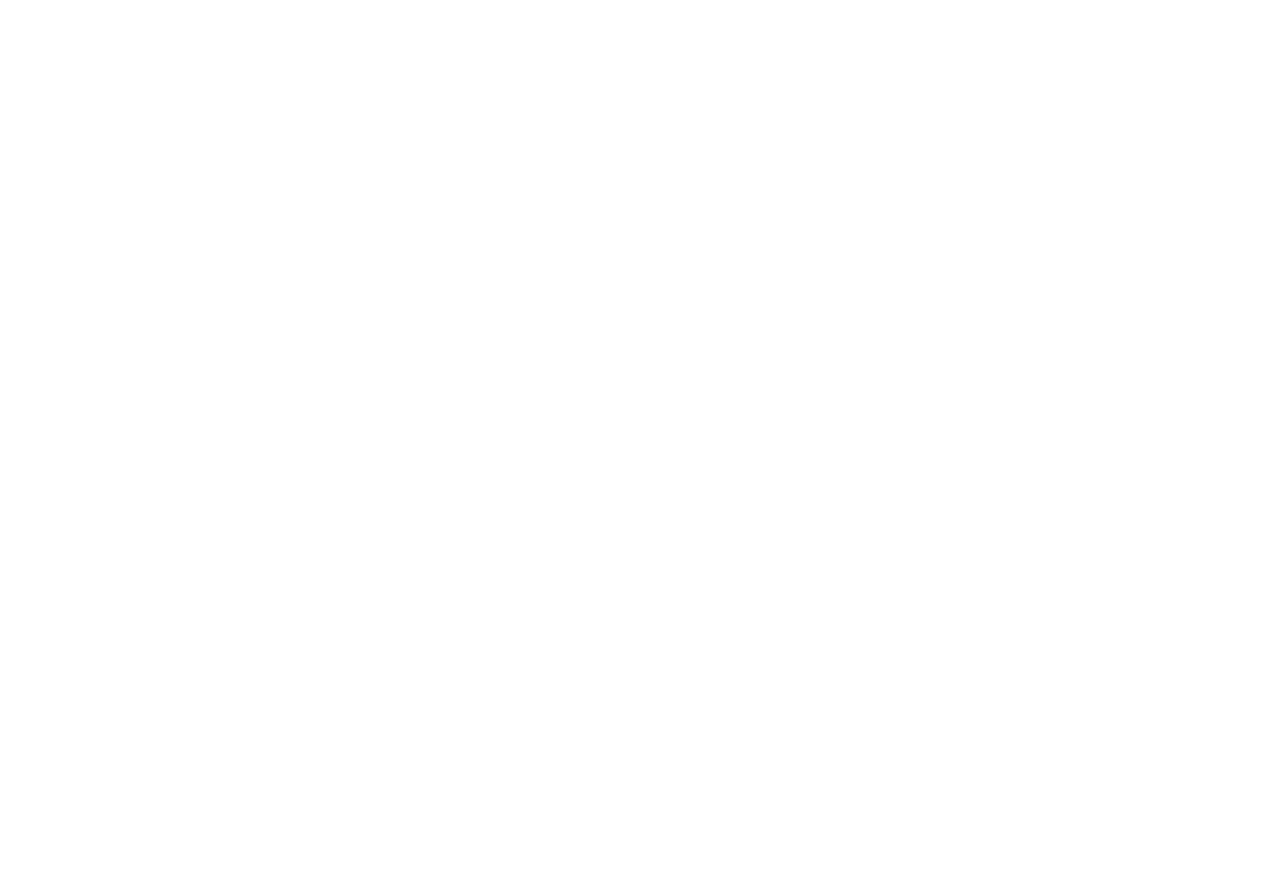
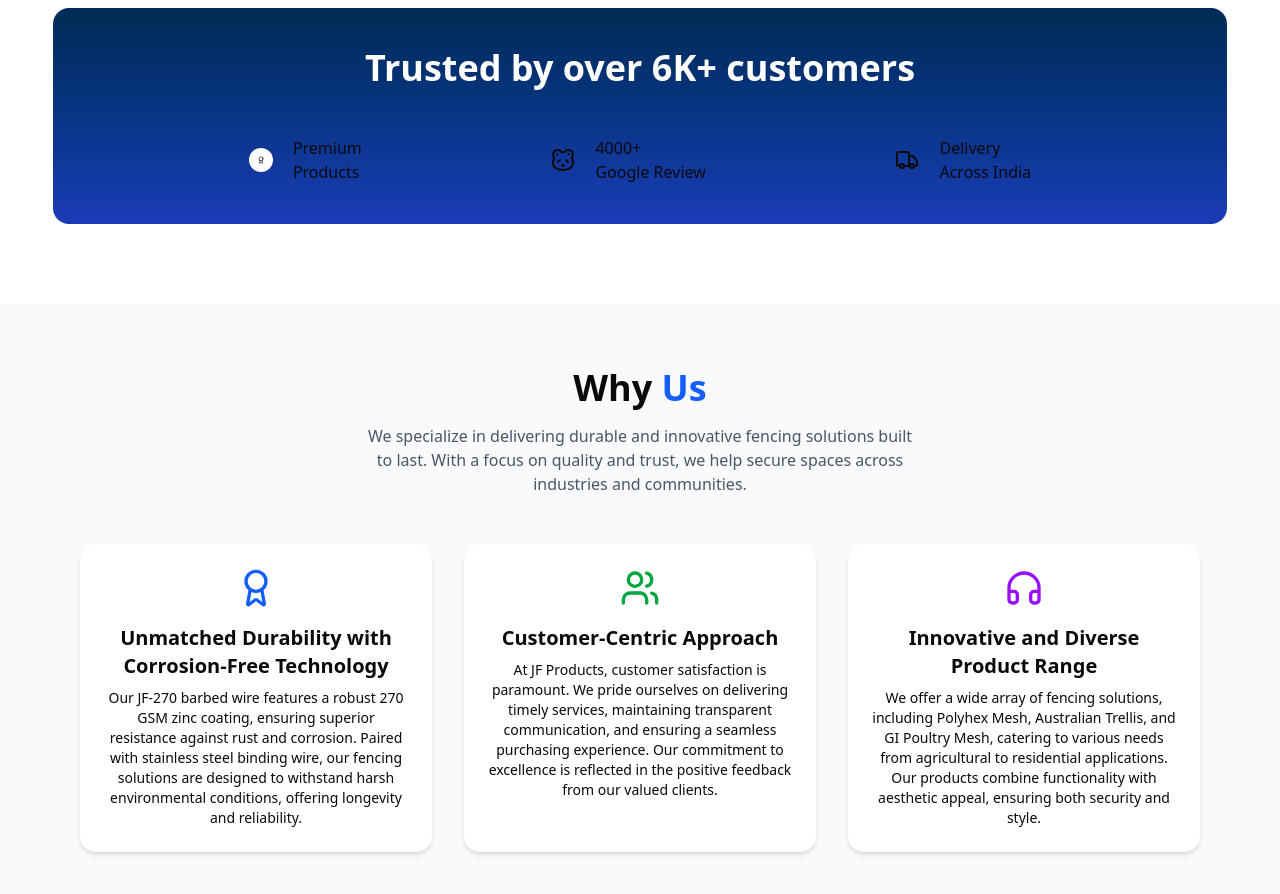
Before and after one commit to mdrasel97/agroKart-task, a Next.js app: page / in a window 1280 px wide. Shown: the part 1340-2234 px from the top of the page. Before the commit the page ends 1268 px from the top, so only its background shows below. Built offline with nearby package versions, Linux system fonts and the light colour scheme.

Commit message:
trusted customer section added

```diff
--- a/src/app/page.js
+++ b/src/app/page.js
@@ -12,6 +12,8 @@
 import { Card, CardContent } from "@/components/ui/card";
 import Image from "next/image";
 import LandscapeProducts from "./pages/landscapeProducts/LandscapeProducts";
+import TrustedCustomers from "./pages/trastedCustomer/TrustedCustomers";
+import WhyChooseUs from "./pages/whyChooseUs/WhyChooseUs";
 
 export default function Home() {
   const [products, setProducts] = useState([]);
@@ -79,6 +81,8 @@
       <div>
         <LandscapeProducts />
       </div>
+      <TrustedCustomers />
+      <WhyChooseUs />
     </div>
   );
 }
--- /dev/null
+++ b/src/app/pages/trastedCustomer/TrustedCustomers.jsx
@@ -0,0 +1,52 @@
+import { Award, Panda, Truck } from "lucide-react";
+import React from "react";
+
+export default function TrustedCustomers() {
+  return (
+    <div className="w-11/12 mx-auto bg-gradient-to-b from-[#002b55] to-blue-800  my-20 rounded-2xl">
+      <div className="flex items-center justify-center py-10">
+        <div className="w-4/6 mx-auto">
+          <h2 className="text-4xl mb-12 font-bold text-white text-center">
+            Trusted by over 6K+ customers
+          </h2>
+          {/* parent */}
+          <div className="flex w-full items-center justify-between ">
+            {/* card-1 */}
+            <div>
+              <div className="flex items-center justify-center gap-5">
+                <Award className="bg-white p-2 rounded-3xl" />
+                <div>
+                  <h3>Premium</h3>
+                  <p>Products</p>
+                </div>
+              </div>
+            </div>
+            {/* card-2 */}
+            <div>
+              <div className="flex items-center justify-center gap-5">
+                <Panda />
+                <div>
+                  <h3>4000+</h3>
+                  <p>Google Review</p>
+                </div>
+              </div>
+            </div>
+            {/* card-3*/}
+            <div>
+              <div className="flex items-center justify-center gap-5">
+                <Truck />
+                <div>
+                  <h3>Delivery</h3>
+                  <p>Across India</p>
+                </div>
+              </div>
+            </div>
+          </div>
+        </div>
+      </div>
+    </div>
+  );
+}
+
+// Trusted by over 6K+ customers
+// TrustedCustomers
--- /dev/null
+++ b/src/app/pages/whyChooseUs/WhyChooseUs.jsx
@@ -0,0 +1,60 @@
+import React from "react";
+import {
+  ShieldCheck,
+  Users,
+  Headphones,
+  DollarSign,
+  Award,
+} from "lucide-react";
+
+export default function WhyChooseUs() {
+  const features = [
+    {
+      title: "Unmatched Durability with Corrosion-Free Technology",
+      description:
+        "Our JF-270 barbed wire features a robust 270 GSM zinc coating, ensuring superior resistance against rust and corrosion. Paired with stainless steel binding wire, our fencing solutions are designed to withstand harsh environmental conditions, offering longevity and reliability.",
+      icon: <Award className="w-10 h-10 text-blue-600" />,
+    },
+    {
+      title: "Customer-Centric Approach",
+      description:
+        "At JF Products, customer satisfaction is paramount. We pride ourselves on delivering timely services, maintaining transparent communication, and ensuring a seamless purchasing experience. Our commitment to excellence is reflected in the positive feedback from our valued clients.",
+      icon: <Users className="w-10 h-10 text-green-600" />,
+    },
+    {
+      title: "Innovative and Diverse Product Range",
+      description:
+        "We offer a wide array of fencing solutions, including Polyhex Mesh, Australian Trellis, and GI Poultry Mesh, catering to various needs from agricultural to residential applications. Our products combine functionality with aesthetic appeal, ensuring both security and style.",
+      icon: <Headphones className="w-10 h-10 text-purple-600" />,
+    },
+  ];
+  return (
+    <section className="py-16 bg-gray-50">
+      <div className="max-w-6xl mx-auto px-4 text-center">
+        {/* Section Title */}
+        <h2 className="text-3xl md:text-4xl font-bold mb-4">
+          Why <span className="text-blue-600"> Us</span>
+        </h2>
+        <p className="text-gray-600 w-3/6 mx-auto mb-12">
+          We specialize in delivering durable and innovative fencing solutions
+          built to last. With a focus on quality and trust, we help secure
+          spaces across industries and communities.
+        </p>
+
+        {/* Features Grid */}
+        <div className="grid gap-8 sm:grid-cols-1 md:grid-cols-3">
+          {features.map((item, index) => (
+            <div
+              key={index}
+              className="p-6 bg-white rounded-2xl shadow-md hover:shadow-lg transition hover:bg-gradient-to-tr from-[#002B55] to-blue-800 hover:text-white"
+            >
+              <div className="flex justify-center mb-4">{item.icon}</div>
+              <h3 className="text-xl font-semibold mb-2">{item.title}</h3>
+              <p className=" hover:text-white text-sm">{item.description}</p>
+            </div>
+          ))}
+        </div>
+      </div>
+    </section>
+  );
+}
```
